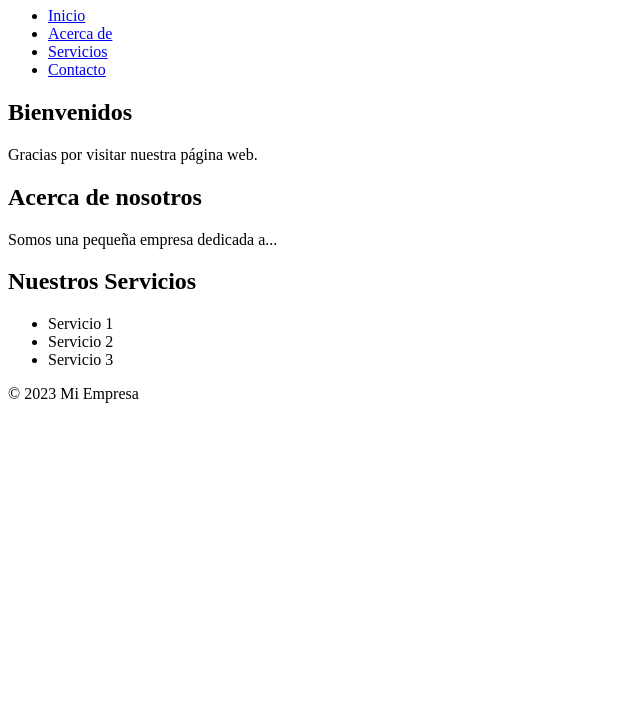
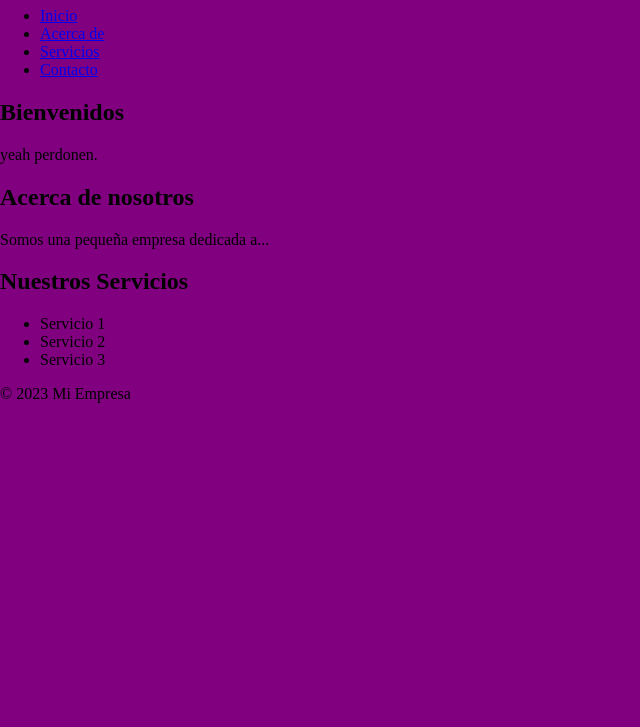
Before and after one commit to frogger01/frogger01.github.io, a plain HTML site: page index.html in a window 1280 px wide. Shown: the part 73-800 px from the top of the page, without its empty margins (0-640 px from the left). Drawn offline with Linux system fonts and the light colour scheme.

Commit message:
Update index.html

```diff
--- a/index.html
+++ b/index.html
@@ -1,8 +1,15 @@
 <!DOCTYPE html>
 <html>
 <head>
-    <title>Giovani chupalo</title>
+    <title>Mi Primera Página Web</title>
     <style>
+        /* Estilo para el fondo morado de la página */
+        body {
+            background-color: purple;
+            margin: 0; /* Elimina el margen predeterminado del body */
+            padding: 0; /* Elimina el espacio de relleno predeterminado del body */
+        }
+
         /* Estilo para el recuadro de bienvenida */
         #bienvenidos {
             background-color: #8f8a6c;
@@ -26,9 +33,9 @@
     </nav>
 
     <!-- Recuadro de bienvenida -->
-    <div id="Giovani chupalo">
+    <div id="test pagina">
         <h2>Bienvenidos</h2>
-        <p>Gracias por visitar nuestra página web.</p>
+        <p>yeah perdonen.</p>
     </div>
 
     <main>
```
